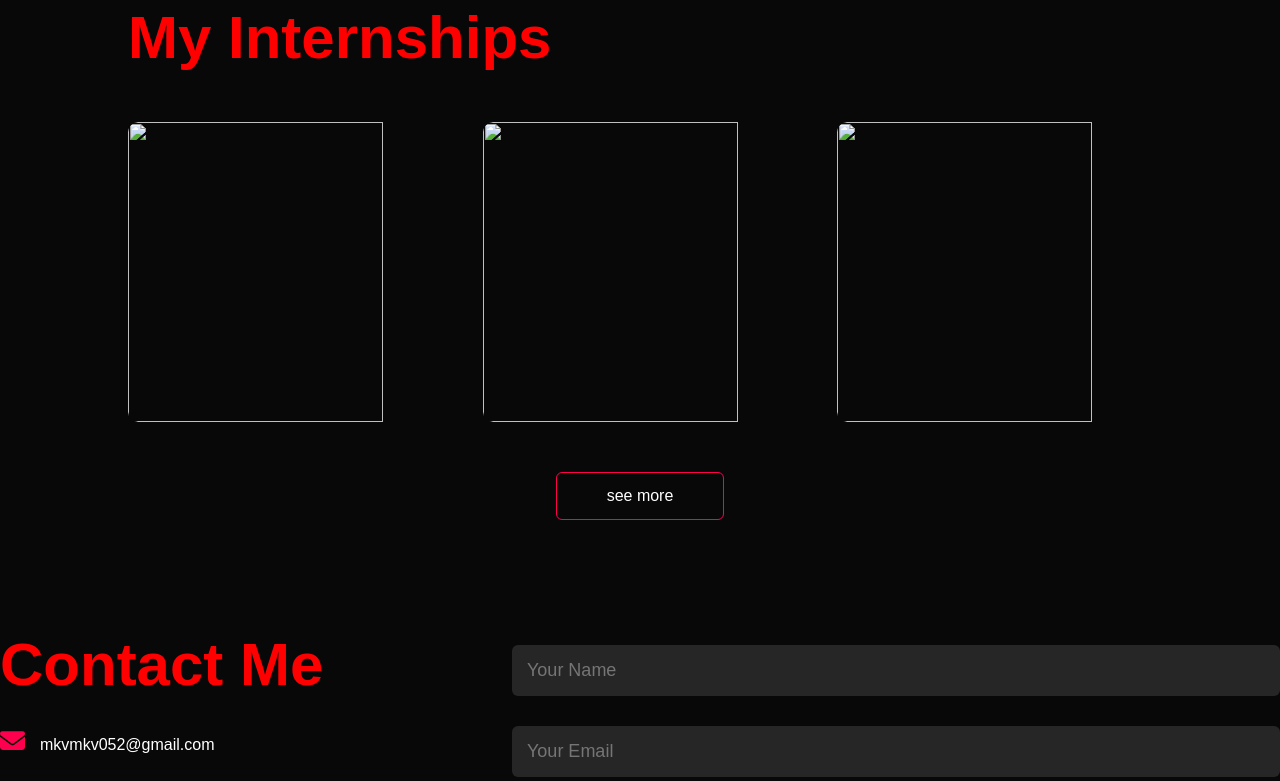
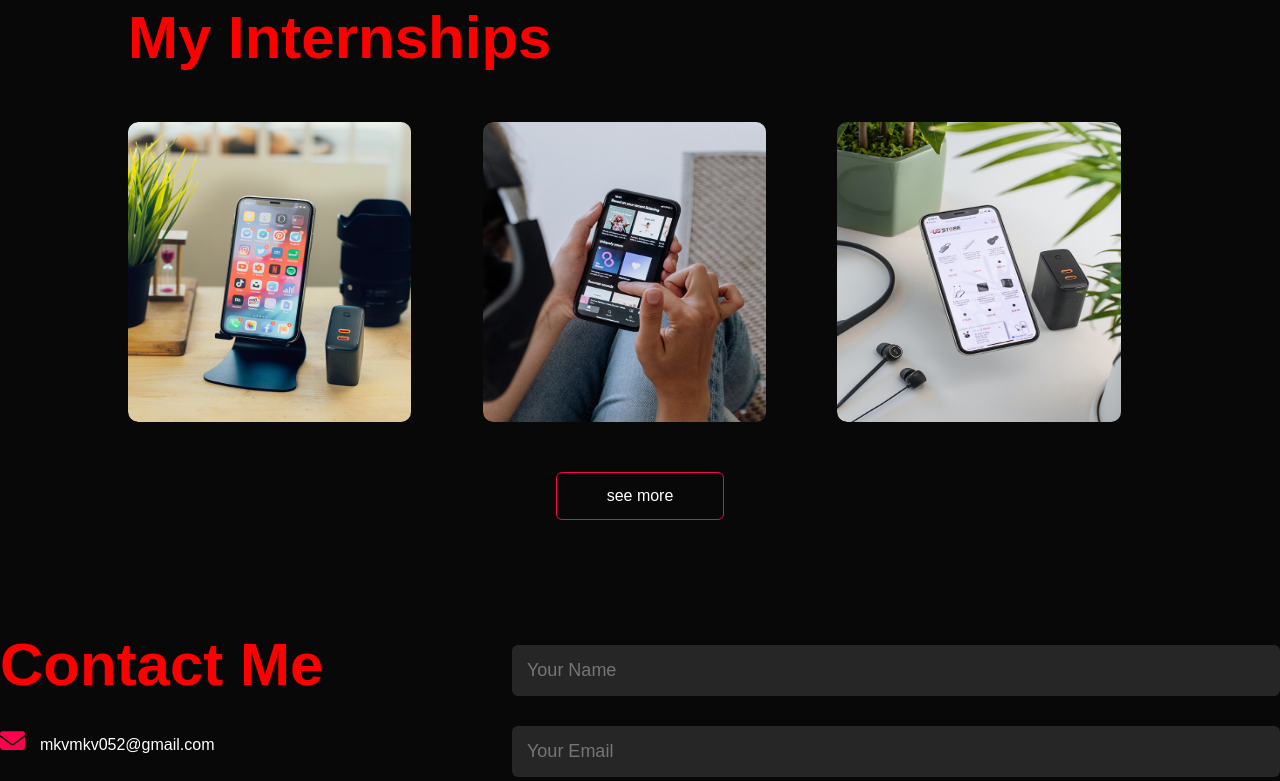
Before and after one commit to KRIS2HNA/View-my-portfolio, a plain HTML site: page index.html in a window 1280 px wide. Shown: the part 2160-2941 px from the top of the page. Drawn offline with Linux system fonts and the light colour scheme.

Commit message:
Update index.html

```diff
--- a/index.html
+++ b/index.html
@@ -100,7 +100,7 @@
             <h1 class="sub-title">My Internships</h1>
             <div class="work-list">
                 <div class="work">
-                    <img src="images\work-1.png" >
+                    <img src="work-1.png" >
                     <div class="layer">
                         <h3>machinelearning engineer</h3>
                         <p>......</p>
@@ -108,7 +108,7 @@
                     </div>
                 </div>
                 <div class="work">
-                    <img src="images\work-2.png">
+                    <img src="work-2.png">
                     <div class="layer">
                         <h3>Full stack Web developer</h3>
                         <p>......</p>
@@ -116,7 +116,7 @@
                     </div>
                 </div>
                 <div class="work">
-                    <img src="images\work-3.png">
+                    <img src="work-3.png">
                     <div class="layer">
                         <h3>full stack java developer</h3>
                         <p>......</p>
```
